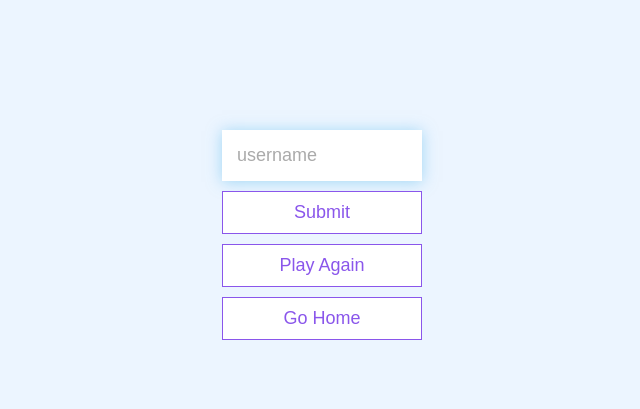
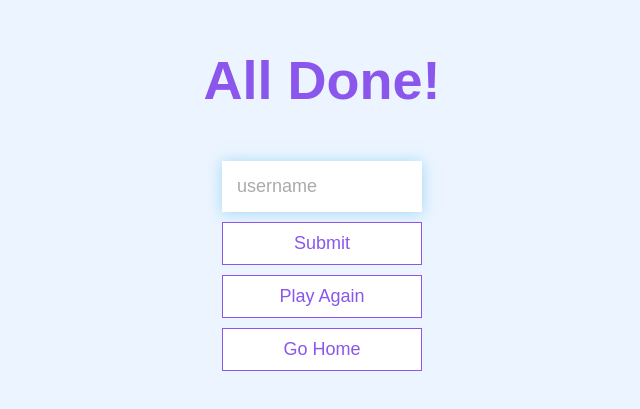
Before and after one commit to MikeAtwood/Ulitmate-Coding-Questionnaire, a plain HTML site: page end.html in a window 1280 px wide. Shown: the part 185-594 px from the top of the page, without its empty margins (318-958 px from the left). Drawn offline with Linux system fonts and the light colour scheme.

Commit message:
fixed js so that game.js returns end.html

```diff
--- a/end.html
+++ b/end.html
@@ -12,7 +12,7 @@
 <body>
     <div class="container">
     <div id="end" class="flex-center flex-column">
-       <h1 class="finalScore"></h1>
+       <h1 class="finalScore">All Done!</h1>
        <form>
            <input
            type="text"
```
Also changed, not shown: assets/js/game.js (+19 -1 lines).
